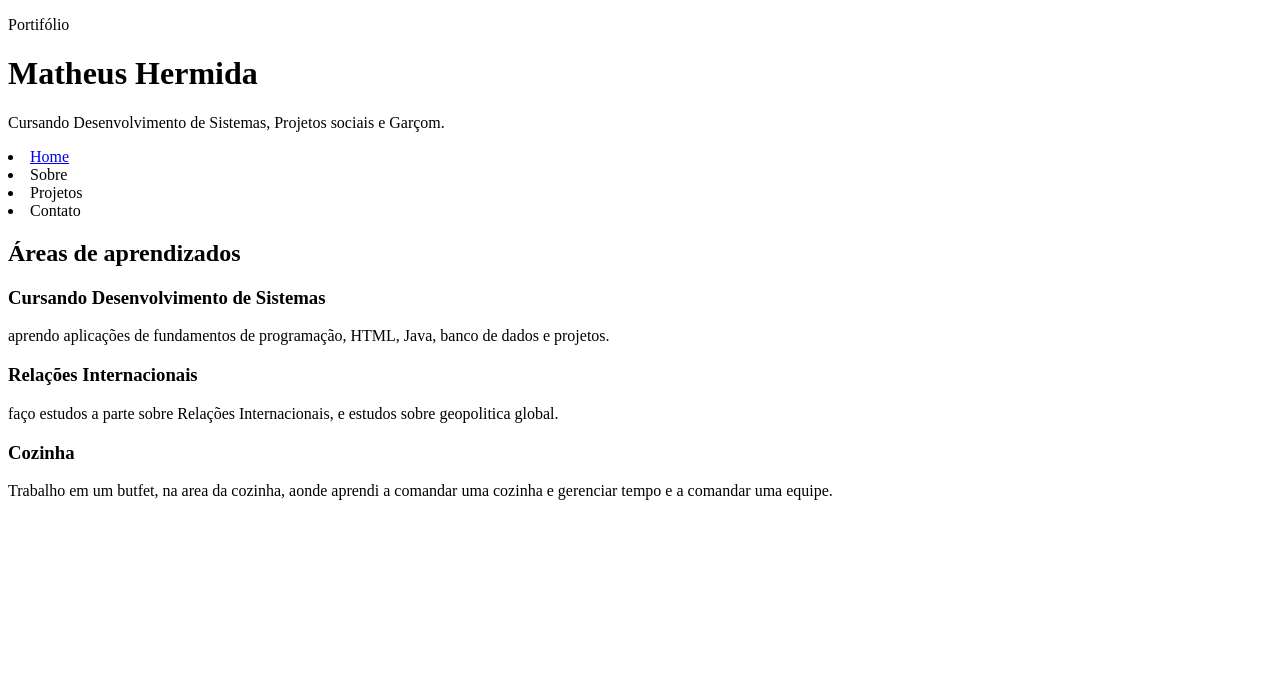
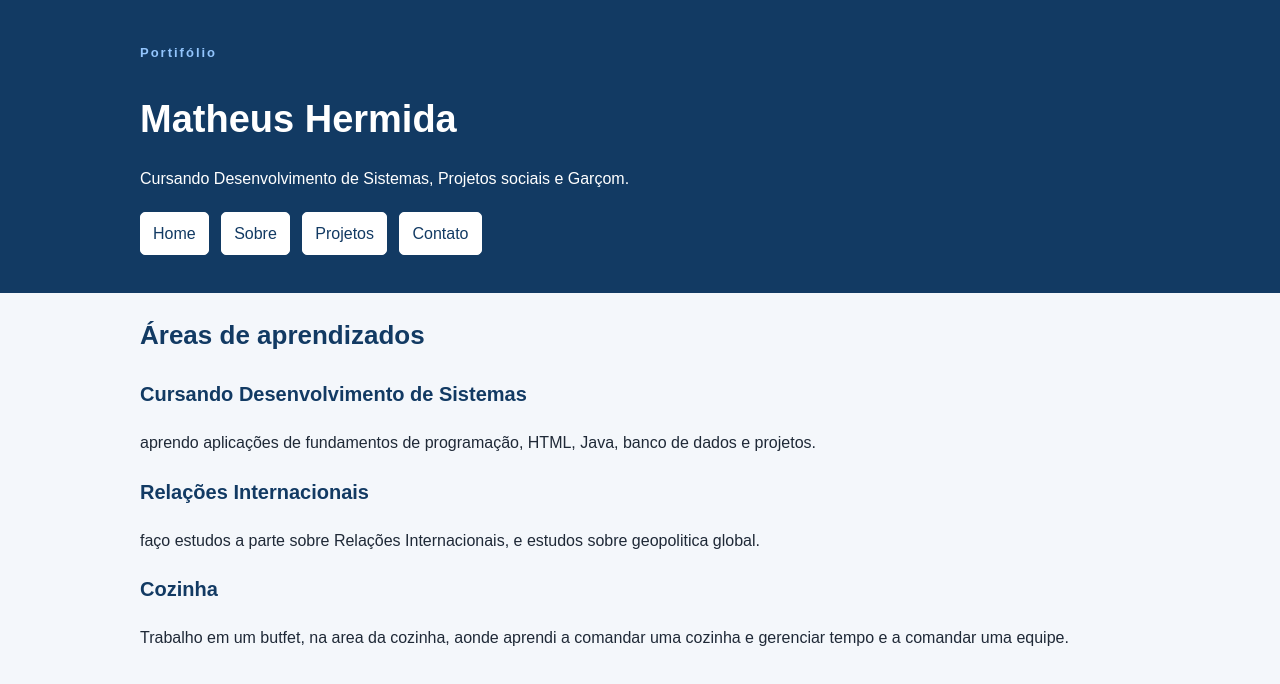
Before and after one commit to matheushermidadev/matheushermidadev.github.io, a plain HTML site: page index.html in a window 1280 px wide. Drawn offline with Linux system fonts and the light colour scheme.

Commit message:
Estilização do header

```diff
--- a/index.html
+++ b/index.html
@@ -9,7 +9,7 @@
 <body>
     <header class="cabecalho">
         <div class="container">
-            <p class="tag">Portifólio</p>
+            <p class="etiqueta">Portifólio</p>
 
             <h1>Matheus Hermida</h1>
 
@@ -18,12 +18,14 @@
                 Projetos sociais e Garçom.
             </p>
 
-            <nav class="meun-principal">
-                <li><a class="menu-link" href="index.html">Home</a></li>
-                <li><a class="menu-link" href="./pages/sobre.html"></a>Sobre</li>
-                <li><a class="menu-link" href="./pages/projetos.html"></a>Projetos</li>
-                <li><a class="menu-link" href="./pages/contato.html"></a>Contato</li>
-            </nav>
+        <nav class="meun-principal">
+             <ul class="menu-lista">
+                  <li><a class="menu-link" href="index.html">Home</a></li>
+                  <li><a class="menu-link" href="./pages/sobre.html">Sobre</a></li>
+                  <li><a class="menu-link" href="./pages/projetos.html">Projetos</a></li>
+                  <li><a class="menu-link" href="./pages/contato.html">Contato</a></li>
+            </ul>
+        </nav>
 
         </div>
     </header>
--- a/style/style.css
+++ b/style/style.css
@@ -0,0 +1,93 @@
+*{
+    box-sizing: border-box;
+}
+
+body{
+    margin: 0;
+
+    background-color:#f4f7fb;
+    color: #1f2937;
+
+    font-family: Arial, Arial, Helvetica, sans-serif;
+    font-size: 16px;
+    line-height: 1.6;
+}
+
+h1, h2, h3{
+    color: #123a63;
+}
+
+h1{
+    font-size: 38px;
+    margin-bottom: 10px;
+}
+
+h2{
+    font-size: 26px;
+}
+
+h3{
+    font-size: 20px;
+}
+
+a{
+    color: #1d4ed9;
+}
+
+.container{
+    width: 90%;
+    max-width: 1000px;
+
+    margin: 0 auto;
+}
+
+.cabecalho {
+    background-color: #123a63;
+    color:white;
+
+    padding: 30px 0;
+}
+
+.cabecalho h1{
+    color: white;
+}
+
+.etiqueta{
+    margin-bottom: 5px;
+
+    color: #93c5fd;
+
+    font-size: 13px;
+    font-weight: bold;
+    letter-spacing: 2px;
+}
+
+.subtitulo{
+    max-width: 700px;
+}
+
+.menu-lista{
+    margin: 20px 0 0;
+    padding: 0;
+    list-style: none;
+}
+
+.menu-lista li{
+    display: inline-block;
+
+    margin-right: 8px;
+    margin-bottom: 8px;
+}
+
+.menu-link{
+    display: inline-block;
+    padding: 8px 12px;
+
+    background-color: #fff;
+    color: #123a63;
+
+    border: 1px solid #fff;
+    border-radius: 5px;
+
+    text-decoration: none;
+}
```
